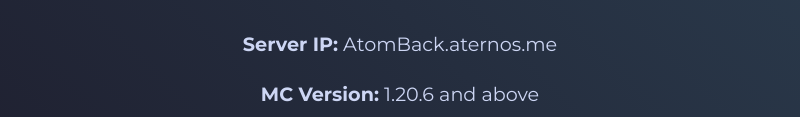
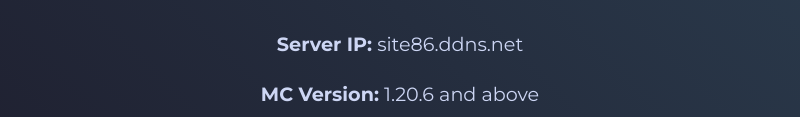
Before and after one commit to MineatomTR/site86, an Electron app: page docs/index.html in a window 800 px wide. Shown: the part 354-471 px from the top of the page. Drawn offline with Linux system fonts and the light colour scheme.

Commit message:
Update IP in html

```diff
--- a/docs/index.html
+++ b/docs/index.html
@@ -422,7 +422,7 @@
                 <h1>Site-86</h1>
                 <p>A team deathmatch with a twist, featuring unique roles and exciting gameplay.</p>
                 <div class="server-info">
-                    <p><strong>Server IP:</strong> AtomBack.aternos.me</p>
+                    <p><strong>Server IP:</strong> site86.ddns.net</p>
                     <p><strong>MC Version:</strong> 1.20.6 and above</p>
                 </div>
                 <a href="https://buymeacoffee.com/mineatom/membership" class="cta-button">Buy Membership</a>
```
